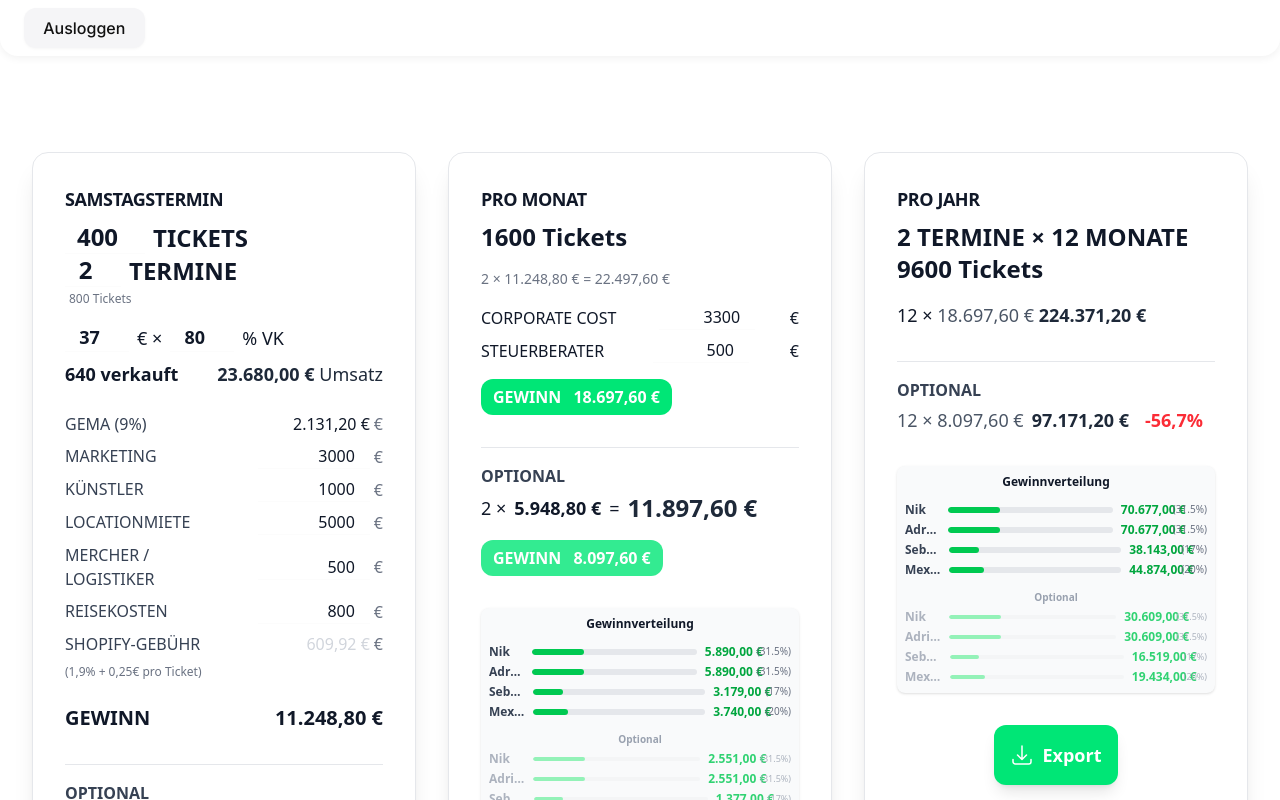
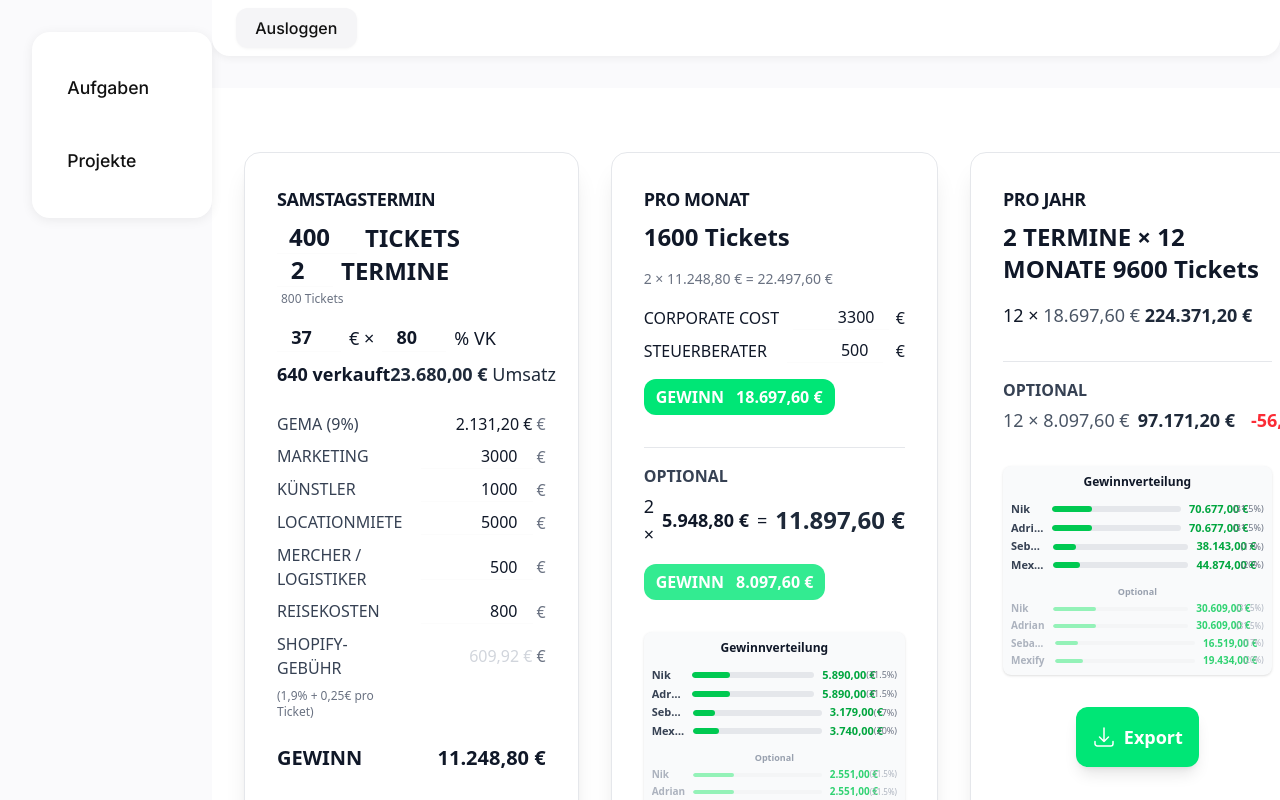
Before and after one commit to NikGojani/san-rise, a Next.js app: page /kosten in a window 1280 px wide. Shown: the top 800 px of the page. Built offline with nearby package versions, Linux system fonts and the light colour scheme.

Commit message:
feat: Apple-Design, Login-Feld, helle Overlays, schwarze Hintergründe entfernt, alle Userwünsche umgesetzt

```diff
--- a/src/app/Header.tsx
+++ b/src/app/Header.tsx
@@ -1,7 +1,9 @@
 "use client";
 import React from "react";
+import { useRouter } from "next/navigation";
 
 export default function Header() {
+  const router = useRouter();
   return (
     <header
       style={{
@@ -33,7 +35,7 @@ export default function Header() {
           cursor: 'pointer',
           transition: 'background 0.2s',
         }}
-        onClick={() => alert('Logout-Logik hier einfügen')}
+        onClick={() => router.push('/login')}
         onMouseOver={e => (e.currentTarget.style.background = '#e5e5ea')}
         onMouseOut={e => (e.currentTarget.style.background = '#f5f5f7')}
       >
--- /dev/null
+++ b/src/app/Sidebar.tsx
@@ -0,0 +1,55 @@
+"use client";
+import React from "react";
+import { usePathname, useRouter } from "next/navigation";
+
+const navItems = [
+  { name: "Aufgaben", path: "/aufgaben" },
+  { name: "Projekte", path: "/projekte" },
+];
+
+export default function Sidebar() {
+  const pathname = usePathname();
+  const router = useRouter();
+  return (
+    <nav
+      style={{
+        minWidth: 180,
+        background: '#fff',
+        borderRadius: '18px',
+        boxShadow: '0 2px 12px rgba(0,0,0,0.07)',
+        padding: '2rem 1rem',
+        margin: '2rem 0 2rem 2rem',
+        display: 'flex',
+        flexDirection: 'column',
+        gap: '1.5rem',
+        alignItems: 'flex-start',
+        position: 'sticky',
+        top: 32,
+        height: 'fit-content',
+      }}
+    >
+      {navItems.map(item => (
+        <button
+          key={item.path}
+          onClick={() => router.push(item.path)}
+          style={{
+            background: pathname === item.path ? '#f5f5f7' : 'transparent',
+            color: '#111',
+            border: 'none',
+            borderRadius: '12px',
+            padding: '0.7rem 1.2rem',
+            fontSize: '1.1rem',
+            fontWeight: pathname === item.path ? 700 : 500,
+            cursor: 'pointer',
+            width: '100%',
+            textAlign: 'left',
+            boxShadow: pathname === item.path ? '0 1px 4px rgba(0,0,0,0.04)' : 'none',
+            transition: 'background 0.2s',
+          }}
+        >
+          {item.name}
+        </button>
+      ))}
+    </nav>
+  );
+}
--- a/src/app/aufgaben/page.tsx
+++ b/src/app/aufgaben/page.tsx
@@ -1,7 +1,7 @@
 "use client";
 import React, { useState, useEffect } from "react";
 import Link from "next/link";
-import { MagnifyingGlassIcon, ListBulletIcon, Squares2X2Icon } from "@heroicons/react/24/outline";
+import { MagnifyingGlassIcon, ListBulletIcon, Squares2X2Icon, PlusIcon } from "@heroicons/react/24/outline";
 
 const initialTasks = [
   { id: 1, title: "Location Recherche", assigned: "Nik", due: "2024-08-15", status: "todo", priority: "mittel", category: "Orga" },
@@ -22,6 +22,9 @@ export default function Aufgaben() {
   const [search, setSearch] = useState("");
   const [categories, setCategories] = useState(["Alle", "Orga", "Finanzen", "Marketing"]);
   const [selectedCategory, setSelectedCategory] = useState("Alle");
+  const [showAdd, setShowAdd] = useState(false);
+  const [form, setForm] = useState({ title: '', assigned: '', due: '', priority: 'mittel', category: categories[1] || '' });
+  const [error, setError] = useState('');
 
   useEffect(() => {
     const saved = localStorage.getItem("categories");
@@ -39,8 +42,8 @@ export default function Aufgaben() {
 
   return (
     <div className="min-h-screen bg-gray-50">
-      <header className="bg-white border-b border-gray-100 shadow-sm px-4 sm:px-8 py-4 flex flex-col sm:flex-row items-center justify-between gap-4">
-        <h1 className="text-2xl font-bold text-gray-800">Aufgaben</h1>
+      <header className="bg-white border-b border-gray-100 shadow-sm px-4 sm:px-8 py-4 flex flex-col sm:flex-row items-center justify-between gap-4" style={{borderRadius: '18px 18px 0 0', boxShadow: '0 2px 12px rgba(0,0,0,0.07)', marginBottom: '1.5rem', marginTop: '1.5rem'}}>
+        <h1 className="text-2xl font-bold text-gray-800" style={{letterSpacing: '-0.01em'}}>Aufgaben</h1>
         <div className="flex items-center gap-2 w-full max-w-xs">
           <MagnifyingGlassIcon className="w-5 h-5 text-gray-400" />
           <input
@@ -53,6 +56,13 @@ export default function Aufgaben() {
         <div className="flex gap-2">
           <button onClick={() => setView('list')} className={`p-2 rounded-xl ${view === 'list' ? 'bg-blue-100 text-blue-700' : 'bg-gray-100 text-gray-400'}`}><ListBulletIcon className="w-5 h-5" /></button>
           <button onClick={() => setView('card')} className={`p-2 rounded-xl ${view === 'card' ? 'bg-blue-100 text-blue-700' : 'bg-gray-100 text-gray-400'}`}><Squares2X2Icon className="w-5 h-5" /></button>
+          <button
+            onClick={() => { setShowAdd(true); setError(''); setForm({ title: '', assigned: '', due: '', priority: 'mittel', category: categories[1] || '' }); }}
+            className="ml-2 flex items-center gap-2 bg-blue-500 hover:bg-blue-600 text-white rounded-xl px-4 py-2 font-semibold shadow"
+            style={{transition: 'background 0.2s'}}
+          >
+            <PlusIcon className="w-5 h-5" /> Aufgabe hinzufügen
+          </button>
         </div>
       </header>
       <nav className="flex gap-2 px-4 sm:px-8 py-2 bg-white border-b border-gray-100">
@@ -130,6 +140,70 @@ export default function Aufgaben() {
           </div>
         )}
       </main>
+      {showAdd && (
+        <div className="fixed inset-0 bg-[#f5f5f7]/80 flex items-center justify-center z-50">
+          <div className="bg-white rounded-2xl p-8 shadow-xl min-w-[320px] max-w-xs flex flex-col gap-4" style={{fontFamily: 'system-ui, sans-serif'}}>
+            <h2 className="text-xl font-bold mb-2">Neue Aufgabe</h2>
+            {error && <div className="text-red-500 text-sm mb-2">{error}</div>}
+            <input
+              className="bg-gray-100 rounded-xl px-3 py-2 text-sm outline-none"
+              placeholder="Titel*"
+              value={form.title}
+              onChange={e => setForm(f => ({ ...f, title: e.target.value }))}
+            />
+            <input
+              className="bg-gray-100 rounded-xl px-3 py-2 text-sm outline-none"
+              placeholder="Verantwortlich*"
+              value={form.assigned}
+              onChange={e => setForm(f => ({ ...f, assigned: e.target.value }))}
+            />
+            <input
+              type="date"
+              className="bg-gray-100 rounded-xl px-3 py-2 text-sm outline-none"
+              value={form.due}
+              onChange={e => setForm(f => ({ ...f, due: e.target.value }))}
+            />
+            <select
+              className="bg-gray-100 rounded-xl px-3 py-2 text-sm outline-none"
+              value={form.priority}
+              onChange={e => setForm(f => ({ ...f, priority: e.target.value }))}
+            >
+              {priorities.map(p => <option key={p.value} value={p.value}>{p.label}</option>)}
+            </select>
+            <select
+              className="bg-gray-100 rounded-xl px-3 py-2 text-sm outline-none"
+              value={form.category}
+              onChange={e => setForm(f => ({ ...f, category: e.target.value }))}
+            >
+              {categories.filter(c => c !== 'Alle').map(cat => <option key={cat}>{cat}</option>)}
+            </select>
+            <div className="flex gap-2 mt-2">
+              <button
+                className="flex-1 bg-blue-500 hover:bg-blue-600 text-white rounded-xl py-2 font-semibold"
+                onClick={() => {
+                  if (!form.title.trim() || !form.assigned.trim() || !form.due.trim()) {
+                    setError('Bitte alle Pflichtfelder ausfüllen!');
+                    return;
+                  }
+                  setTasks(ts => [
+                    ...ts,
+                    { id: Date.now(), ...form, status: 'todo' },
+                  ]);
+                  setShowAdd(false);
+                }}
+              >
+                Hinzufügen
+              </button>
+              <button
+                className="flex-1 bg-gray-100 hover:bg-gray-200 text-gray-700 rounded-xl py-2 font-semibold"
+                onClick={() => setShowAdd(false)}
+              >
+                Abbrechen
+              </button>
+            </div>
+          </div>
+        </div>
+      )}
     </div>
   );
 }
--- a/src/app/dashboard/DashboardDetail.tsx
+++ b/src/app/dashboard/DashboardDetail.tsx
@@ -603,7 +603,7 @@ export default function DashboardDetail({ concert, modus = 'gesamt', updateConce
       </div>
 
       {showSettings && (
-        <div className="fixed inset-0 bg-black bg-opacity-50 flex items-center justify-center z-50 p-4">
+        <div className="fixed inset-0 bg-[#f5f5f7]/80 flex items-center justify-center z-50 p-4">
           <div className="bg-white rounded-2xl p-6 w-full max-w-md">
             <h3 className="text-lg font-bold text-gray-800 mb-4">API-Einstellungen</h3>
 
--- a/src/app/kalender/page.tsx
+++ b/src/app/kalender/page.tsx
@@ -115,7 +115,7 @@ export default function Kalender() {
         </div>
         {/* Modal Platzhalter */}
         {selectedTask && (
-          <div className="fixed inset-0 bg-black/30 flex items-center justify-center z-50">
+          <div className="fixed inset-0 bg-[#f5f5f7]/80 flex items-center justify-center z-50">
             <div className="bg-white rounded-2xl p-6 shadow-xl min-w-[300px] max-w-xs">
               <div className="font-bold text-lg mb-2">{selectedTask.title}</div>
               <div className="mb-1">Verantwortlich: <span className="font-semibold">{selectedTask.assigned}</span></div>
--- a/src/app/konzertplanung/page.tsx
+++ b/src/app/konzertplanung/page.tsx
@@ -420,7 +420,7 @@ export default function Konzertplanung() {
 
       {/* Add Concert Modal */}
       {showAddForm && (
-        <div className="fixed inset-0 bg-black bg-opacity-50 flex items-center justify-center z-50 p-4">
+        <div className="fixed inset-0 bg-[#f5f5f7]/80 flex items-center justify-center z-50 p-4">
           <div className="bg-white rounded-2xl p-6 w-full max-w-md">
             <h3 className="text-lg font-bold text-gray-800 mb-4">Neues Konzert</h3>
 
--- a/src/app/kosten/page.tsx
+++ b/src/app/kosten/page.tsx
@@ -194,7 +194,7 @@ export default function KostenTool() {
           <div className="mb-4">
             <div className="inline-block bg-[#33EB91] text-white rounded-xl px-3 py-1.5 font-bold text-base">GEWINN <span className="ml-2">{monatGewinnOpt.toLocaleString('de-DE', { style: 'currency', currency: 'EUR' })}</span></div>
           </div>
-          {/* Gewinnverteilung PRO MONAT horizontal */}
+          {/* Gewinnverteilung PRO MONAT */}
           <div className="mt-4 bg-gray-50 rounded-lg p-2 shadow flex flex-col gap-2 w-full">
             <span className="text-xs font-semibold mb-1 text-center">Gewinnverteilung</span>
             <div className="flex flex-col gap-1">
@@ -202,30 +202,30 @@ export default function KostenTool() {
                 const value = Math.round(monatGewinn * s.percent / 100);
                 return (
                   <div key={s.name} className="flex items-center gap-1 w-full text-xs">
-                    <span className="w-16 truncate font-bold text-gray-700">{s.name}</span>
+                    <span className="w-16 truncate font-bold text-gray-700" style={{fontSize: '11px'}}>{s.name}</span>
                     <div className="h-1.5 w-full bg-gray-200 rounded relative overflow-hidden mx-1">
                       <div className="h-1.5 bg-green-500 rounded" style={{ width: `${s.percent}%` }} />
                     </div>
-                    <span className="font-bold text-green-600 min-w-[48px] text-right">{value.toLocaleString('de-DE', { style: 'currency', currency: 'EUR' })}</span>
-                    <span className="text-[10px] text-gray-500">({s.percent}%)</span>
+                    <span className="font-bold text-green-600 min-w-[40px] text-right" style={{fontSize: '11px'}}>{value.toLocaleString('de-DE', { style: 'currency', currency: 'EUR' })}</span>
+                    <span className="text-[9px] text-gray-500">({s.percent}%)</span>
                   </div>
                 );
               })}
             </div>
             {/* Optional Gewinnverteilung */}
             <div className="mt-1">
-              <span className="text-[10px] font-semibold mb-1 block text-center text-gray-400">Optional</span>
+              <span className="text-[9px] font-semibold mb-1 block text-center text-gray-400">Optional</span>
               <div className="flex flex-col gap-1">
                 {[{ name: 'Nik', percent: 31.5 }, { name: 'Adrian', percent: 31.5 }, { name: 'Sebastian', percent: 17 }, { name: 'Mexify', percent: 20 }].map((s, i) => {
                   const value = Math.round(monatGewinnOpt * s.percent / 100);
                   return (
                     <div key={s.name} className="flex items-center gap-1 w-full text-xs opacity-80">
-                      <span className="w-16 truncate font-bold text-gray-400">{s.name}</span>
+                      <span className="w-16 truncate font-bold text-gray-400" style={{fontSize: '10px'}}>{s.name}</span>
                       <div className="h-1 w-full bg-gray-100 rounded relative overflow-hidden mx-1">
                         <div className="h-1 bg-green-300 rounded" style={{ width: `${s.percent}%` }} />
                       </div>
-                      <span className="font-bold text-green-500 min-w-[48px] text-right">{value.toLocaleString('de-DE', { style: 'currency', currency: 'EUR' })}</span>
-                      <span className="text-[9px] text-gray-400">({s.percent}%)</span>
+                      <span className="font-bold text-green-500 min-w-[36px] text-right" style={{fontSize: '10px'}}>{value.toLocaleString('de-DE', { style: 'currency', currency: 'EUR' })}</span>
+                      <span className="text-[8px] text-gray-400">({s.percent}%)</span>
                     </div>
                   );
                 })}
@@ -250,7 +250,7 @@ export default function KostenTool() {
               </span>
             )}
           </div>
-          {/* Gewinnverteilung PRO JAHR horizontal */}
+          {/* Gewinnverteilung PRO JAHR */}
           <div className="mt-4 bg-gray-50 rounded-lg p-2 shadow flex flex-col gap-2 w-full">
             <span className="text-xs font-semibold mb-1 text-center">Gewinnverteilung</span>
             <div className="flex flex-col gap-1">
@@ -258,30 +258,30 @@ export default function KostenTool() {
                 const value = Math.round(jahrUmsatz * s.percent / 100);
                 return (
                   <div key={s.name} className="flex items-center gap-1 w-full text-xs">
-                    <span className="w-16 truncate font-bold text-gray-700">{s.name}</span>
+                    <span className="w-16 truncate font-bold text-gray-700" style={{fontSize: '11px'}}>{s.name}</span>
                     <div className="h-1.5 w-full bg-gray-200 rounded relative overflow-hidden mx-1">
                       <div className="h-1.5 bg-green-500 rounded" style={{ width: `${s.percent}%` }} />
                     </div>
-                    <span className="font-bold text-green-600 min-w-[48px] text-right">{value.toLocaleString('de-DE', { style: 'currency', currency: 'EUR' })}</span>
-                    <span className="text-[10px] text-gray-500">({s.percent}%)</span>
+                    <span className="font-bold text-green-600 min-w-[40px] text-right" style={{fontSize: '11px'}}>{value.toLocaleString('de-DE', { style: 'currency', currency: 'EUR' })}</span>
+                    <span className="text-[9px] text-gray-500">({s.percent}%)</span>
                   </div>
                 );
               })}
             </div>
             {/* Optional Gewinnverteilung */}
             <div className="mt-1">
-              <span className="text-[10px] font-semibold mb-1 block text-center text-gray-400">Optional</span>
+              <span className="text-[9px] font-semibold mb-1 block text-center text-gray-400">Optional</span>
               <div className="flex flex-col gap-1">
                 {[{ name: 'Nik', percent: 31.5 }, { name: 'Adrian', percent: 31.5 }, { name: 'Sebastian', percent: 17 }, { name: 'Mexify', percent: 20 }].map((s, i) => {
                   const value = Math.round(jahrUmsatzOpt * s.percent / 100);
                   return (
                     <div key={s.name} className="flex items-center gap-1 w-full text-xs opacity-80">
-                      <span className="w-16 truncate font-bold text-gray-400">{s.name}</span>
+                      <span className="w-16 truncate font-bold text-gray-400" style={{fontSize: '10px'}}>{s.name}</span>
                       <div className="h-1 w-full bg-gray-100 rounded relative overflow-hidden mx-1">
                         <div className="h-1 bg-green-300 rounded" style={{ width: `${s.percent}%` }} />
                       </div>
-                      <span className="font-bold text-green-500 min-w-[48px] text-right">{value.toLocaleString('de-DE', { style: 'currency', currency: 'EUR' })}</span>
-                      <span className="text-[9px] text-gray-400">({s.percent}%)</span>
+                      <span className="font-bold text-green-500 min-w-[36px] text-right" style={{fontSize: '10px'}}>{value.toLocaleString('de-DE', { style: 'currency', currency: 'EUR' })}</span>
+                      <span className="text-[8px] text-gray-400">({s.percent}%)</span>
                     </div>
                   );
                 })}
--- a/src/app/layout.tsx
+++ b/src/app/layout.tsx
@@ -2,6 +2,7 @@ import type { Metadata } from "next";
 import { Inter } from "next/font/google";
 import "./globals.css";
 import Header from "./Header";
+import Sidebar from "./Sidebar";
 
 const inter = Inter({ subsets: ["latin"] });
 
@@ -34,8 +35,13 @@ export default function RootLayout({
         <meta name="apple-mobile-web-app-title" content="SAN RISE" />
       </head>
       <body className={inter.className}>
-        <Header />
-        {children}
+        <div style={{ display: 'flex', minHeight: '100vh', background: '#fafafc' }}>
+          <Sidebar />
+          <div style={{ flex: 1, maxWidth: '100vw', overflowX: 'auto' }}>
+            <Header />
+            {children}
+          </div>
+        </div>
       </body>
     </html>
   );
--- a/src/app/projekte/page.tsx
+++ b/src/app/projekte/page.tsx
@@ -82,11 +82,8 @@ export default function Projekte() {
       {/* Hauptbereich */}
       <main className="flex-1 flex flex-col min-h-screen">
         {/* Topbar */}
-        <header className="flex items-center justify-between px-4 sm:px-8 py-4 bg-white border-b border-gray-100 shadow-sm">
-          <div className="flex items-center gap-2 w-full max-w-xs">
-            <MagnifyingGlassIcon className="w-5 h-5 text-gray-400" />
-            <input className="w-full bg-gray-100 rounded-xl px-3 py-2 text-sm focus:ring-2 focus:ring-blue-200 outline-none" placeholder="Suche..." />
-          </div>
+        <header className="flex items-center justify-between px-4 sm:px-8 py-4 bg-white border-b border-gray-100 shadow-sm" style={{borderRadius: '18px 18px 0 0', boxShadow: '0 2px 12px rgba(0,0,0,0.07)', marginBottom: '1.5rem', marginTop: '1.5rem'}}>
+          <h1 className="text-2xl font-bold text-gray-800" style={{letterSpacing: '-0.01em'}}>Projekte</h1>
           <div className="flex items-center gap-4">
             <BellIcon className="w-6 h-6 text-gray-400" />
             <UserCircleIcon className="w-8 h-8 text-gray-400" />
@@ -163,18 +160,6 @@ export default function Projekte() {
                       placeholder="https://drive.google.com/..."
                     />
                   </div>
-                  <div className="flex items-center gap-2 text-sm text-gray-500">
-                    <span>Fortschritt:</span>
-                    <input
-                      type="range"
-                      min={0}
-                      max={100}
-                      value={task.progress}
-                      onChange={e => setTasks(ts => ts.map(t => t.id === task.id ? { ...t, progress: Number(e.target.value) } : t))}
-                      className="w-24"
-                    />
-                    <span className="font-bold text-gray-700">{task.progress}%</span>
-                  </div>
                 </div>
               ))}
               <button className="mt-2 flex items-center gap-2 text-blue-500 hover:underline text-sm font-semibold">
```
Also changed, not shown: src/app/dashboard/[id]/page.tsx (+4 -4 lines), src/app/page.tsx (+10 -6 lines).
